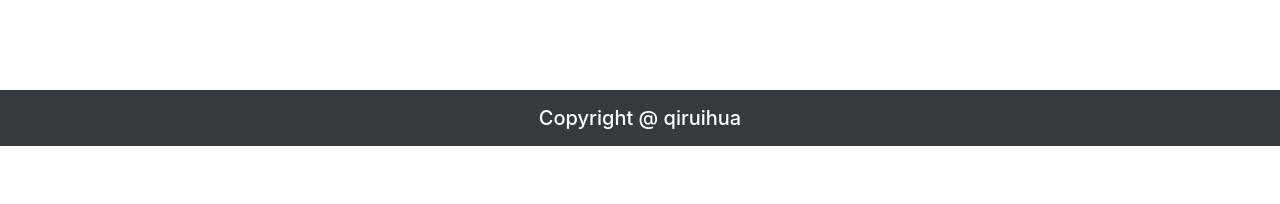
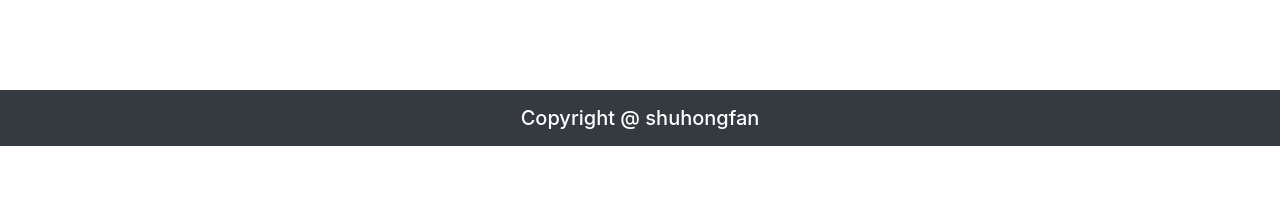
Before and after one commit to shuhongfan/PythonBlogSystem, a Django app: page /resetpassword/ in a window 1280 px wide. Shown: the part 596-800 px from the top of the page. Run offline with Django 4.2, Linux system fonts and the light colour scheme; a user stored in the database is signed in; data comes from the database, SQL or seed files in the repository; some libraries are stand-ins or nearby versions.

Commit message:
2021.12.16 实验报告 end

```diff
--- a/blog/templates/reset_password.html
+++ b/blog/templates/reset_password.html
@@ -99,7 +99,7 @@
 <!-- Footer -->
 <footer class="py-3 bg-dark" id="footer">
     <div class="container">
-        <h5 class="m-0 text-center text-white">Copyright @ qiruihua</h5>
+        <h5 class="m-0 text-center text-white">Copyright @ shuhongfan</h5>
     </div>
 </footer>
 </div>
```
Also changed, not shown: blog/media/avatar/20211216/HF.png (added), 1 other file.
